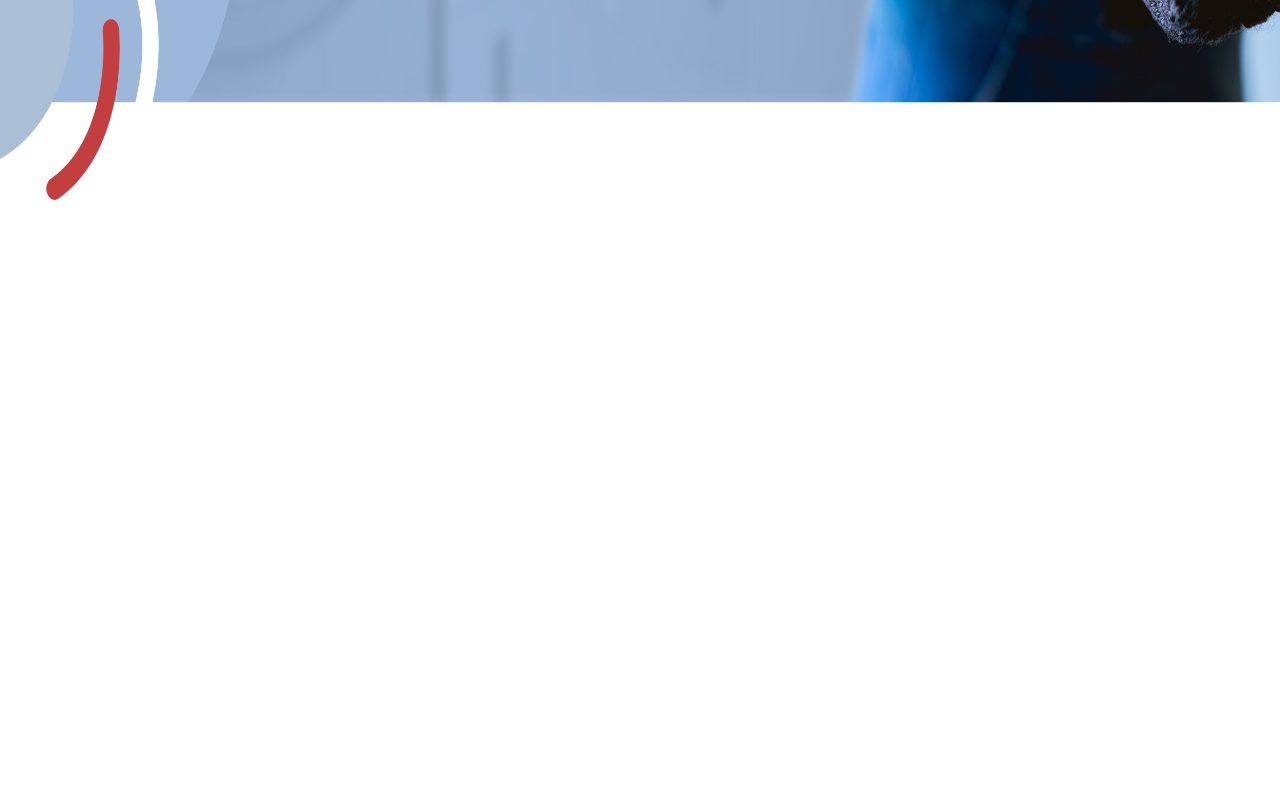
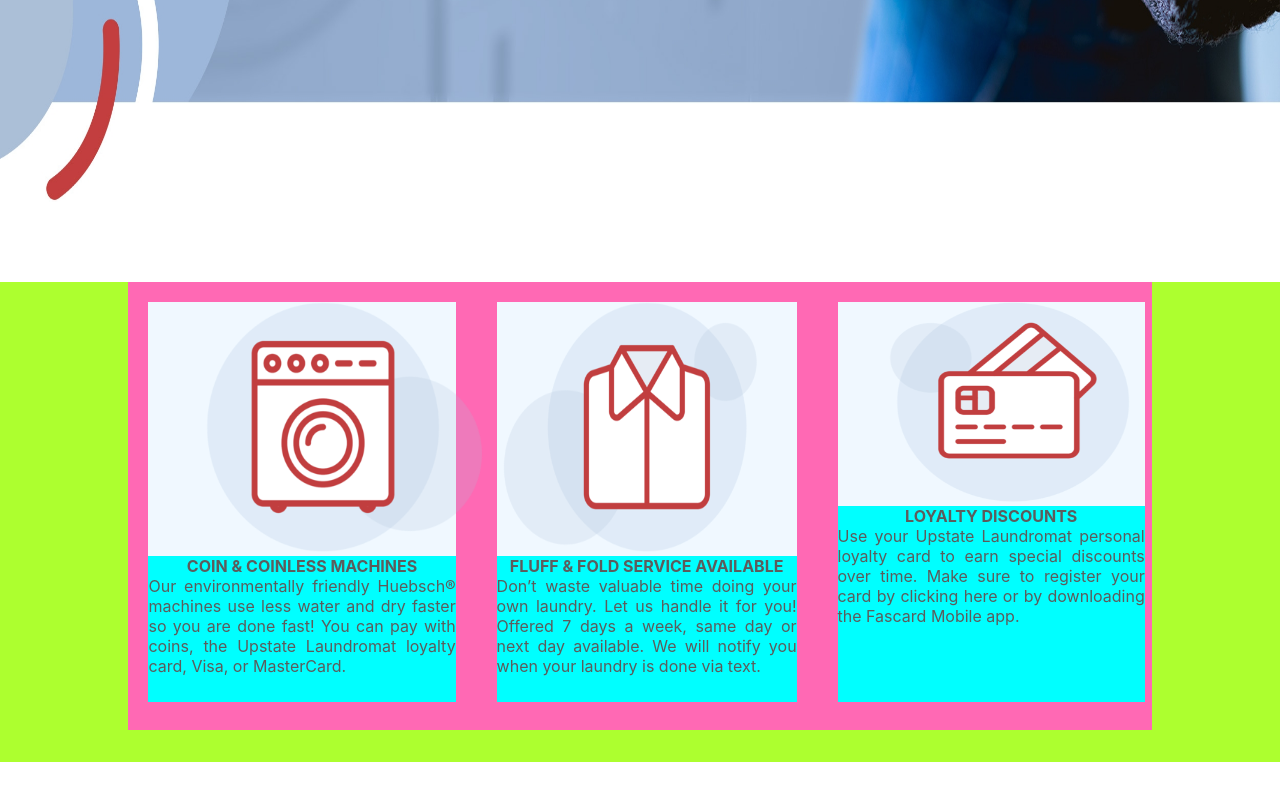
Before and after one commit to Caleb9083/upstatelaundromat-clone, a React (Create React App) app: page / in a window 1280 px wide. Shown: the part 698-1498 px from the top of the page. Before the commit the page ends 900 px from the top, so only its background shows below. Built offline with nearby package versions, Linux system fonts and the light colour scheme.

Commit message:
Services section 50% complete

```diff
--- a/src/App.js
+++ b/src/App.js
@@ -1,5 +1,6 @@
 import './App.css';
 import Navbar from './components/Navbar';
+import Services from './components/Services';
 
 function App() {
   return (
@@ -10,6 +11,7 @@ function App() {
 
       {/* Including The Service section */}
       {/* Service */}
+      <Services />
 
       {/* Including The Amenities section */}
       {/* Amenities */}
--- /dev/null
+++ b/src/components/Services.js
@@ -0,0 +1,54 @@
+import React from 'react';
+import './stylesheets/Services.css';
+import coin from '../images/coin_and_coinless.png';
+import folded from '../images/folded-shirt-icon.png';
+import loyalty from '../images/loyalty-card-icon.png';
+
+const Services = () => {
+    let texts = {
+        info1:"Our environmentally friendly Huebsch® machines use less water and dry faster so you are done fast! You can pay with coins, the Upstate Laundromat loyalty card, Visa, or MasterCard.",
+        info2:"Don’t waste valuable time doing your own laundry. Let us handle it for you! Offered 7 days a week, same day or next day available. We will notify you when your laundry is done via text.",
+        info3: "Use your Upstate Laundromat personal loyalty card to earn special discounts over time. Make sure to register your card by clicking here or by downloading the Fascard Mobile app."
+    }
+    return (
+        <div className="services">
+            <div className="services__container">
+                <div className="services__items">
+                    <div className="services__items_img">
+                        <img height="250" width="350" src={coin} alt="" />
+                    </div>
+                    <div className="services__items_info">
+                        <h4>{"COIN & COINLESS MACHINES"}</h4>
+                        <p>{texts.info1}</p>
+                    </div>
+
+                </div>
+                <div className="services__items">
+                <div className="services__items_img">
+                        <img height="250" width="300" src={folded} alt="" />
+                    </div>
+                    <div className="services__items_info">
+                        <h4>{"FLUFF & FOLD SERVICE AVAILABLE"}</h4>
+                        <p>{texts.info2}</p>
+
+                    </div>
+
+                </div>
+                <div className="services__items">
+                <div className="services__items_img">
+                        <img height="200" width="350" src={loyalty} alt="" />
+                    </div>
+                    <div className="services__items_info">
+                        <h4>{"LOYALTY DISCOUNTS"}</h4>
+                        <p>{texts.info3}</p>
+                    </div>
+
+                </div>
+
+            </div>
+
+        </div>
+    )
+}
+
+export default Services
--- a/src/components/stylesheets/Navbar.css
+++ b/src/components/stylesheets/Navbar.css
@@ -4,6 +4,7 @@
     height:55em;
     width: auto;
     margin-top: 20px;
+    margin-bottom: 5rem;
 }
 
 .Navbar__real{
@@ -67,7 +68,8 @@
     border-radius: 25px;
     margin-top: 1rem;
     text-align: center;
-    color:gray;
+    color:rgb(102, 101, 101);
     justify-content: center;
     display: flex;
+    align-items: center;
  }
--- /dev/null
+++ b/src/components/stylesheets/Services.css
@@ -0,0 +1,35 @@
+.services{
+    background-color:greenyellow;
+    width: 100%;
+    height: 30em;
+    margin: 5rem 0;
+}
+
+.services__container{
+    display:flex;
+    height: 28em;
+    width: 80%;
+    background:hotpink;
+    margin: auto;
+}
+
+.services__items{
+    background-color: aqua;
+    width: 30%;
+    height: 25em;
+    margin: 2%;
+}
+.services__items_img{
+   background-color: aliceblue;
+
+}
+.services__items_info h4{
+    text-align: center;
+    color: #5c5c5c;
+}
+
+.services__items_info p{
+    text-align: justify;
+    color: #5c5c5c;
+    font-size: 1em;
+}
```
